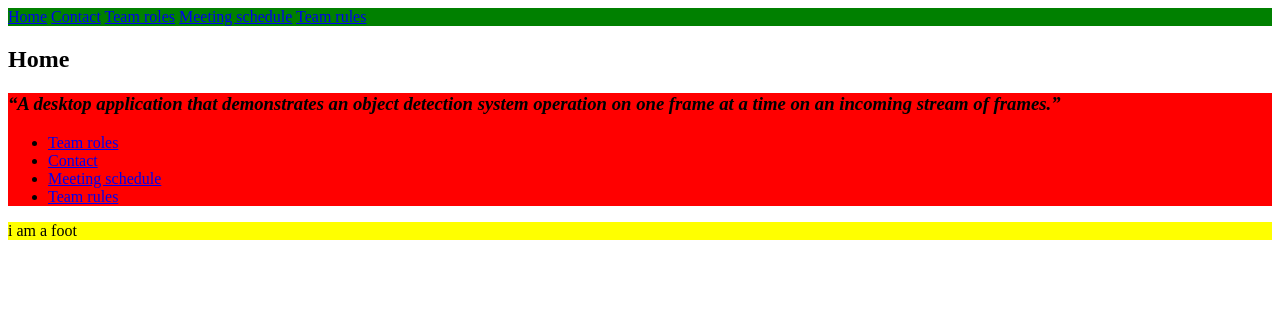
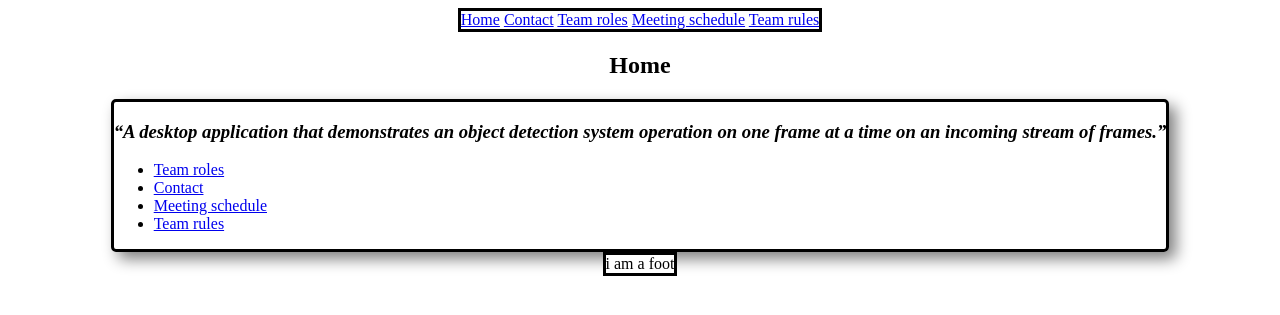
Before and after one commit to jay1723/ObjectDetectionWebsite, a Jekyll site: the page built from index.md, in a window 1280 px wide. Shown: the top 315 px of the page. Built offline with Jekyll 4.4.1, drawn with Linux system fonts in a browser that asks for light colours.

Commit message:
work on theme / layout

```diff
--- a/css/style.css
+++ b/css/style.css
@@ -1,11 +1,23 @@
+body {
+	display: flex;
+	flex-direction: column;
+	justify-content: center;
+	align-items: center;
+	background-color: white;
+}
+
 nav {
-	background-color: green;
+	background-color: white;
+	border: solid black;
 }
 
 section.content {
-	background-color: red;
+	border: solid black;
+	border-radius: 5px;
+	box-shadow: 7px 7px 15px grey;
 }
 
 footer {
-	background-color: yellow;
+	background-color: white;
+	border: solid black;
 }
```
